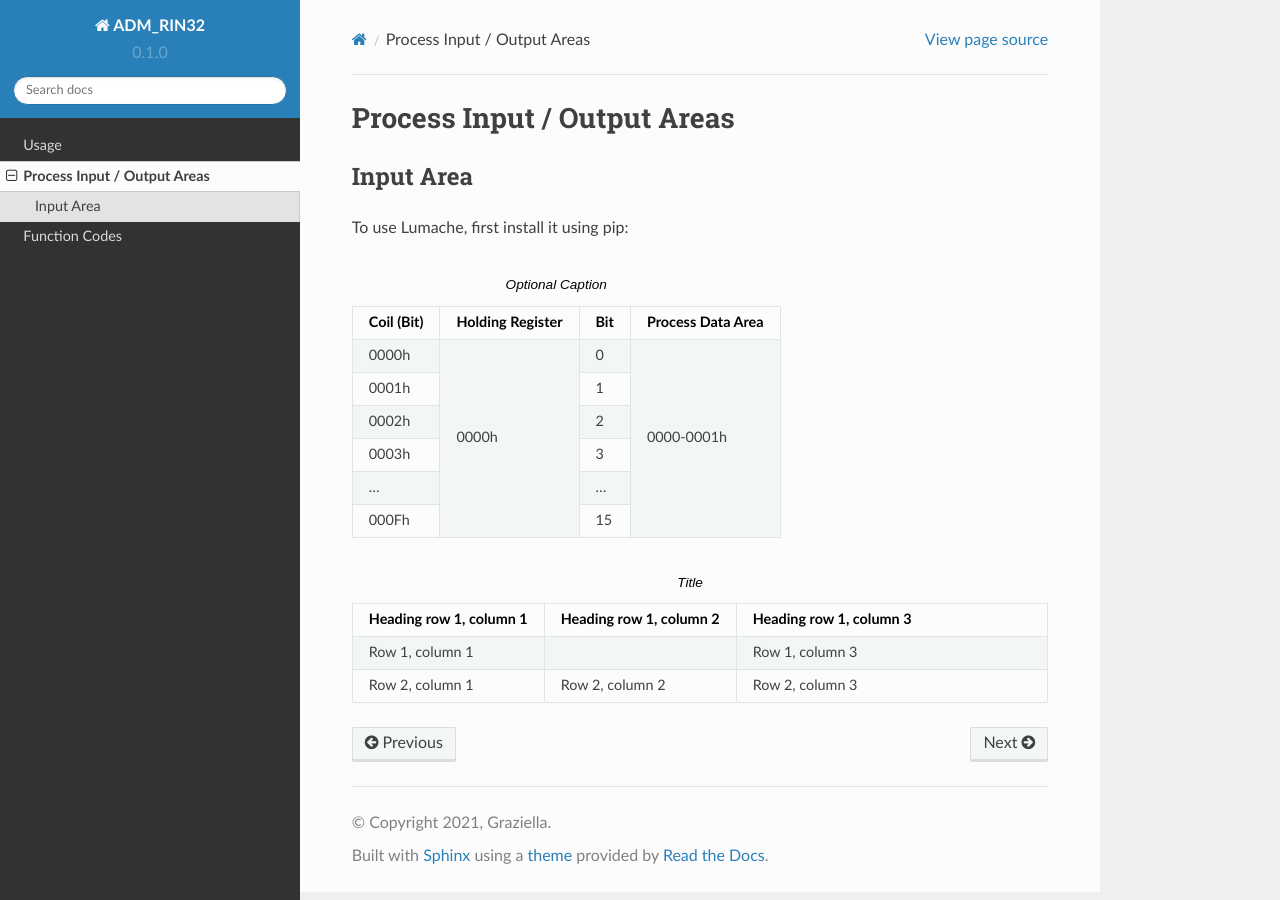
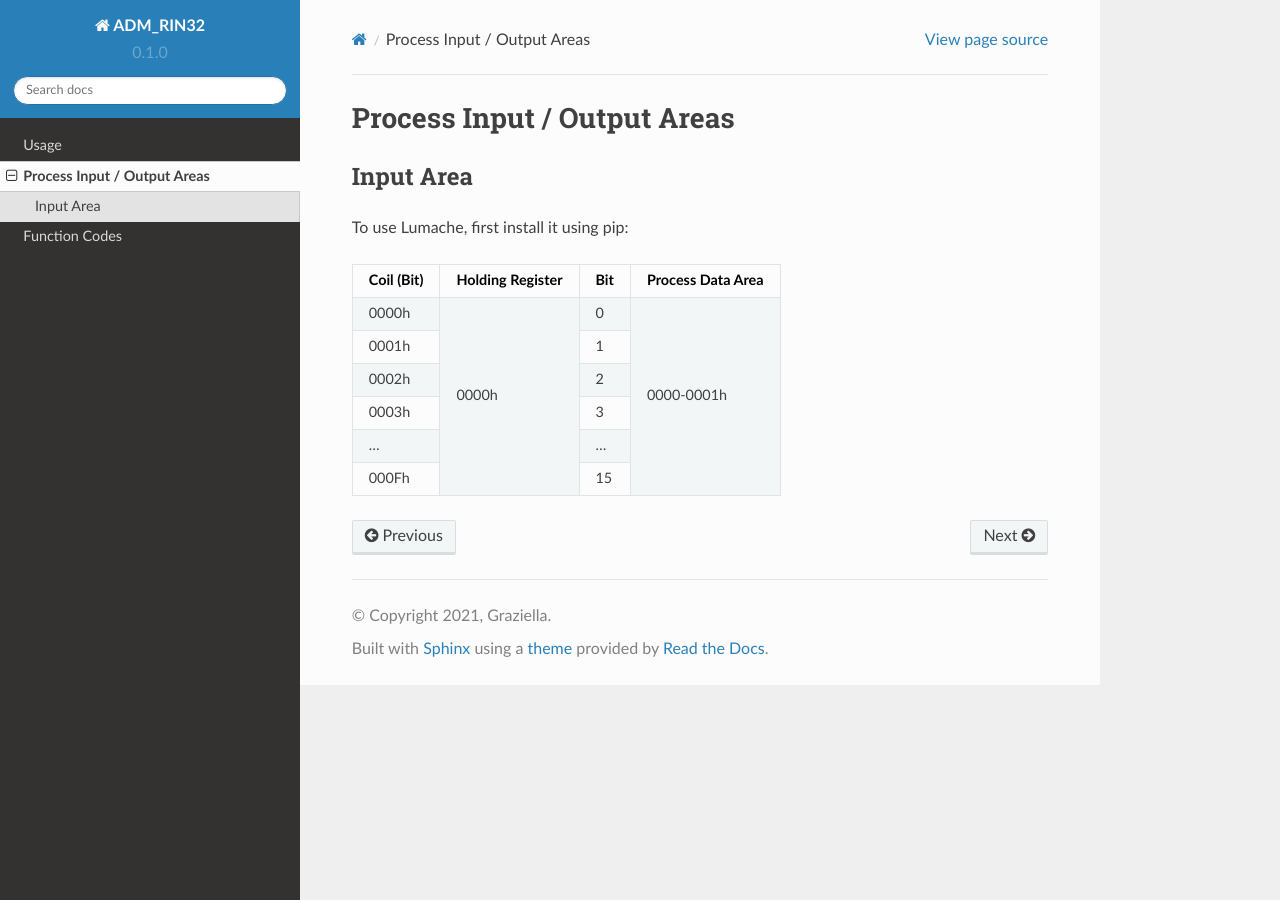
Before and after one commit to KeuntekLee/ADM_RIN32_Docs, a Sphinx documentation site: the page built from docs/source/inputoutputarea.rst, in a window 1280 px wide. Built offline with Sphinx 7.4.7 and the Read the Docs theme 2.0.0, drawn with Linux system fonts in a browser that asks for light colours.

Commit message:
Update inputoutputarea.rst

```diff
--- a/docs/source/inputoutputarea.rst
+++ b/docs/source/inputoutputarea.rst
@@ -10,36 +10,19 @@
 
 To use Lumache, first install it using pip:
 
-.. table:: Optional Caption
 
-
-    +------------+------------------+-----+-------------------+
-    | Coil (Bit) | Holding Register | Bit | Process Data Area |
-    +============+==================+=====+===================+
-    |    0000h   |       0000h      |  0  |     0000-0001h    |
-    +------------+                  +-----+                   |
-    |    0001h   |                  |  1  |                   |
-    +------------+                  +-----+                   |
-    |    0002h   |                  |  2  |                   |
-    +------------+                  +-----+                   |
-    |    0003h   |                  |  3  |                   |
-    +------------+                  +-----+                   |
-    |     ...    |                  | ... |                   |
-    +------------+                  +-----+                   |
-    |    000Fh   |                  |  15 |                   |
-    +------------+------------------+-----+-------------------+
-
-.. list-table:: Title
-   :widths: 25 25 50
-   :header-rows: 1
-
-
-   * - Heading row 1, column 1
-     - Heading row 1, column 2
-     - Heading row 1, column 3
-   * - Row 1, column 1
-     -
-     - Row 1, column 3
-   * - Row 2, column 1
-     - Row 2, column 2
-     - Row 2, column 3
++------------+------------------+-----+-------------------+
+| Coil (Bit) | Holding Register | Bit | Process Data Area |
++============+==================+=====+===================+
+|    0000h   |       0000h      | \ 0 |     0000-0001h    |
++------------+                  +-----+                   |
+|    0001h   |                  |  1  |                   |
++------------+                  +-----+                   |
+|    0002h   |                  |  2  |                   |
++------------+                  +-----+                   |
+|    0003h   |                  |  3  |                   |
++------------+                  +-----+                   |
+|     ...    |                  | ... |                   |
++------------+                  +-----+                   |
+|    000Fh   |                  |  15 |                   |
++------------+------------------+-----+-------------------+
```
